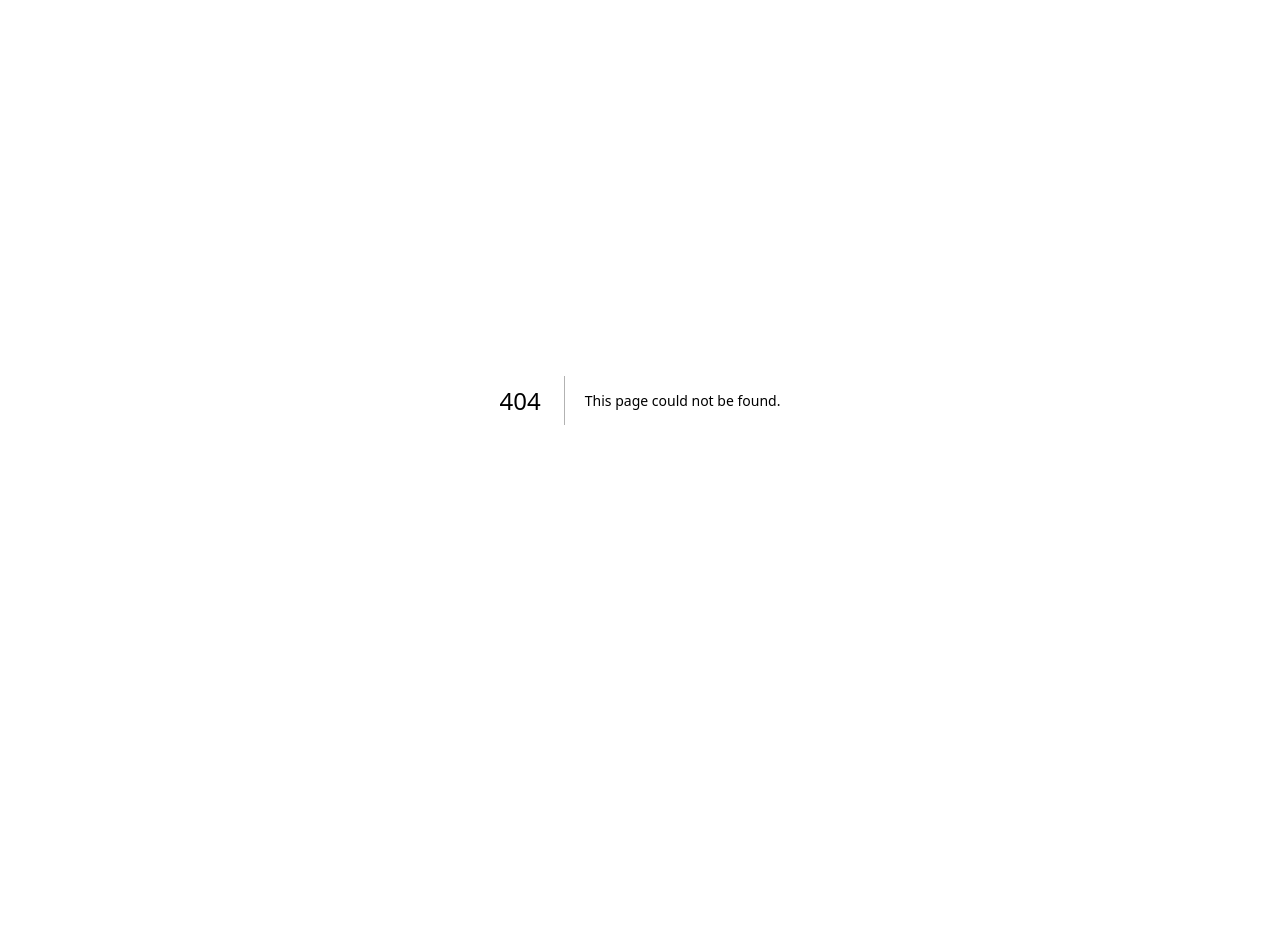
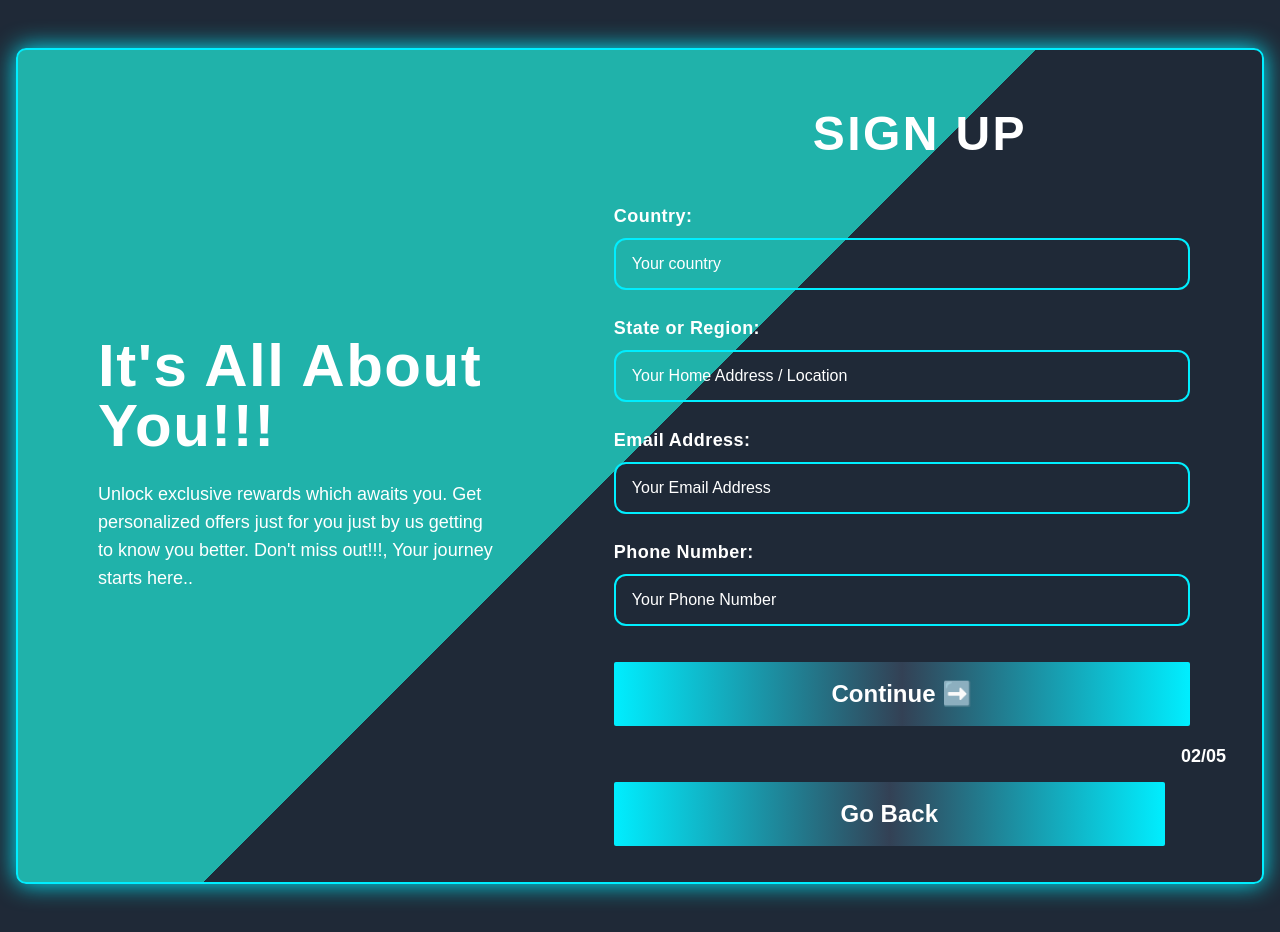
Before and after one commit to Iampraiseottia/Njangi, a Next.js app: page /about-you in a window 1280 px wide. Before the commit this address had no page. Before the commit the page ends 800 px from the top, so only its background shows below. Built offline with nearby package versions, Linux system fonts and the light colour scheme.

Commit message:
font-awesome installed and registration page 01 modified and registration page 02 started

```diff
--- /dev/null
+++ b/app/about-you/page.jsx
@@ -0,0 +1,94 @@
+import React from 'react'
+import globalStyle from '../globals.css'
+import Link from 'next/link'
+
+
+
+export const metadata = {
+    title: 'About You - Njangi Web Application',
+    description: 'Lets get to knw you our most special user'
+}
+
+
+const About_You = () => {
+  return (
+    <main className='flex justify-center items-center w-full min-h-screen bg-gray-800 text-white p-4'>
+
+    <section className='flex flex-col lg:flex-row justify-between items-center w-full max-w-7xl bg-transparent border-2 border-[#0ef] overflow-hidden rounded-lg wrapper my-8 '>
+
+      {/* Registration Page 01 Left Section */}
+      <div className='w-full lg:w-[45%] p-6 lg:p-12 xl:p-20'>
+        <h1 className='text-4xl lg:text-6xl font-extrabold tracking-wide mt-6 lg:mt-10'>It's All About You!!!</h1>
+        <br />
+        <p className='text-base lg:text-lg mb-5'> Unlock exclusive rewards which awaits you. Get personalized offers just for you just by us getting to know you better.  Don't miss out!!!, Your journey starts here..</p>
+        <br />
+
+      </div>
+
+      {/* Registration Page 01 Right Section */}
+      <div className='w-full lg:w-[55%] p-6 lg:p-9'>
+        <h1 className='text-3xl lg:text-5xl font-extrabold tracking-wider mt-6  text-center mb-5'>SIGN UP</h1>
+        <br />
+        <form className='flex flex-col gap-6 w-full max-w-xl'>
+          <div className='flex flex-col gap-2'>
+            <label htmlFor="country" className='font-semibold text-lg tracking-wide'>Country:</label>
+            <input
+              type="text"
+              name="country"
+              id="country"
+              placeholder='Your country '
+              className='w-full text-base bg-transparent rounded-xl border-2 border-[#0ef] py-3 px-4 focus:ring-1 focus:ring-[#0ef] focus:outline-none duration-300 placeholder-white'
+            />
+          </div>
+
+          <div className='flex flex-col gap-2'>
+            <label htmlFor="homeAddress" className='font-semibold text-lg tracking-wide'>State or Region:</label>
+            <input
+              type="text"
+              name="homeAddress"
+              id="homeAddress"
+              placeholder='Your Home Address / Location '
+              className='w-full text-base bg-transparent rounded-xl border-2 border-[#0ef] py-3 px-4 focus:ring-1 focus:ring-[#0ef] focus:outline-none duration-300 placeholder-white'
+            />
+          </div>
+
+          <div className='flex flex-col gap-2'>
+            <label htmlFor="email" className='font-semibold text-lg tracking-wide'>Email Address:</label>
+            <input
+              type="email"
+              name="email"
+              id="email"
+              placeholder='Your Email Address'
+              className='w-full text-base bg-transparent rounded-xl border-2 border-[#0ef] py-3 px-4 focus:ring-1 focus:ring-[#0ef] focus:outline-none duration-300 placeholder-white'
+            />
+          </div>
+
+          <div className='flex flex-col gap-2'>
+            <label htmlFor="number" className='font-semibold text-lg tracking-wide'>Phone Number:</label>
+            <input
+              type="number"
+              name="number"
+              id="number"
+              placeholder='Your Phone Number'
+              className='w-full text-base bg-transparent rounded-xl border-2 border-[#0ef] py-3 px-4 focus:ring-1 focus:ring-[#0ef] focus:outline-none duration-300 placeholder-white'
+            />
+          </div>
+
+          <button className='mt-3 bg-gradient-to-r from-[#0ef] via-slate-700 to-[#0ef] w-full text-white py-4 px-6 font-extrabold text-xl lg:text-2xl duration-500 rounded-sm hover:rounded-[40px] hover:opacity-95 cursor-pointer flex justify-center items-center'>
+            Continue ➡️
+          </button>
+        </form>
+
+        <p className='text-right mt-4 mb-2 font-bold text-lg'>02/05</p>
+
+        <button className='mt-3 bg-gradient-to-r from-[#0ef] via-slate-700 to-[#0ef] w-[90%] text-white py-4 px-6 font-extrabold text-xl lg:text-2xl duration-500 rounded-sm hover:rounded-[40px] hover:opacity-95 cursor-pointer flex justify-center items-center'>
+            Go Back
+          </button>
+
+      </div>
+    </section>
+  </main>
+  )
+}
+
+export default About_You
--- a/app/register/page.jsx
+++ b/app/register/page.jsx
@@ -1,6 +1,11 @@
 import React from 'react'
 import globalStyle from '../globals.css'
 import Link from 'next/link'
+
+export const metadata = {
+  title: 'Registration - Njangi Web Application',
+  description: 'SIgn Up in order to acess all the amazing features of this application'
+}
 
 const Register = () => {
   return (
@@ -81,9 +86,9 @@ const Register = () => {
               />
             </div>
 
-            <button className='mt-3 bg-gradient-to-r from-[#0ef] via-slate-700 to-[#0ef] w-full text-white py-4 px-6 font-extrabold text-xl lg:text-2xl duration-500 rounded-sm hover:rounded-[40px] hover:opacity-95 cursor-pointer flex justify-center items-center'>
+            <Link href="/about-you" className='mt-3 bg-gradient-to-r from-[#0ef] via-slate-700 to-[#0ef] w-full text-white py-4 px-6 font-extrabold text-xl lg:text-2xl duration-500 rounded-sm hover:rounded-[40px] hover:opacity-95 cursor-pointer flex justify-center items-center'>
               Continue ➡️
-            </button>
+            </Link>
           </form>
 
           <p className='text-right mt-4 mb-2 font-bold text-lg'>01/05</p>
--- a/package.json
+++ b/package.json
@@ -9,6 +9,8 @@
     "lint": "next lint"
   },
   "dependencies": {
+    "@fortawesome/free-solid-svg-icons": "^6.7.2",
+    "@fortawesome/react-fontawesome": "^0.2.2",
     "next": "15.1.7",
     "react": "^19.0.0",
     "react-dom": "^19.0.0"
```
Also changed, not shown: 1 other file (tests, documents, lock files or other folders).
